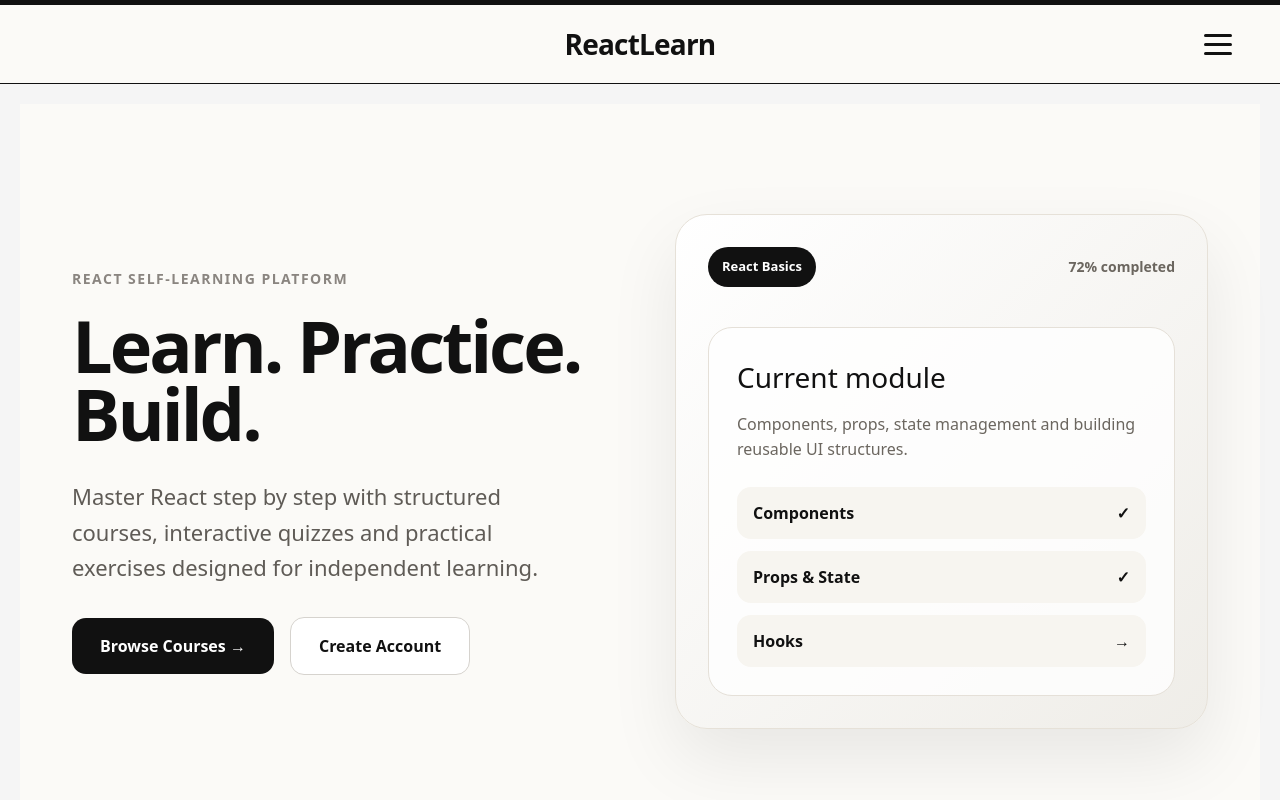
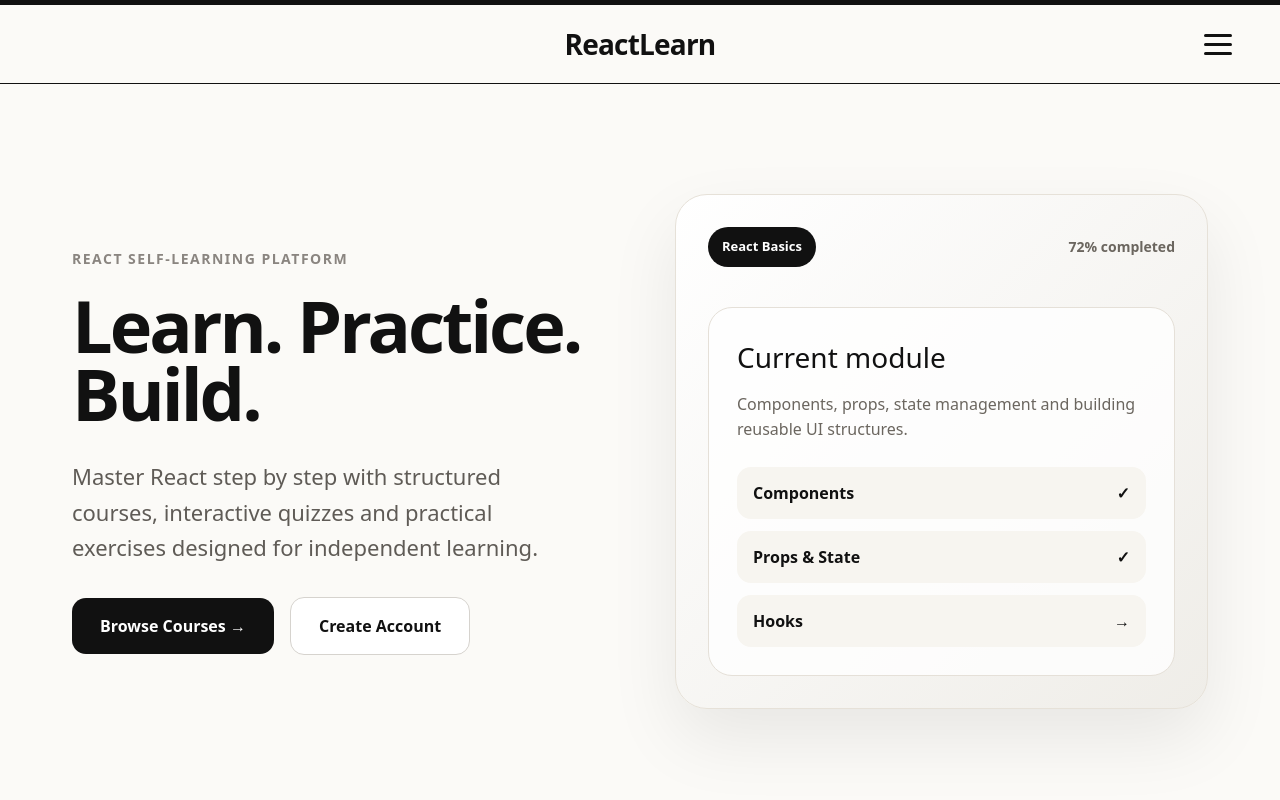
Before and after one commit to IvannIvannov/react-diploma-project, a React (Vite) app in the folder client/: page / in a window 1280 px wide. Shown: the top 800 px of the page. Built offline with nearby package versions, Linux system fonts and the light colour scheme.

Commit message:
redesign home page and improve global layout styling

```diff
--- a/client/src/components/Layout.tsx
+++ b/client/src/components/Layout.tsx
@@ -6,7 +6,7 @@ const Layout = ({ children }: { children: React.ReactNode }) => {
     <>
       <Navbar />
 
-      <main style={{ padding: "20px" }}>{children}</main>
+      <main>{children}</main>
 
       <Footer />
     </>
--- a/client/src/index.css
+++ b/client/src/index.css
@@ -2,7 +2,10 @@
 @tailwind components;
 @tailwind utilities;
 
-body {
-  background: #f5f5f5;
-  color: #111827;
+html,
+body,
+#root {
+  margin: 0;
+  min-height: 100%;
+  background: #fbfaf7;
 }
```
